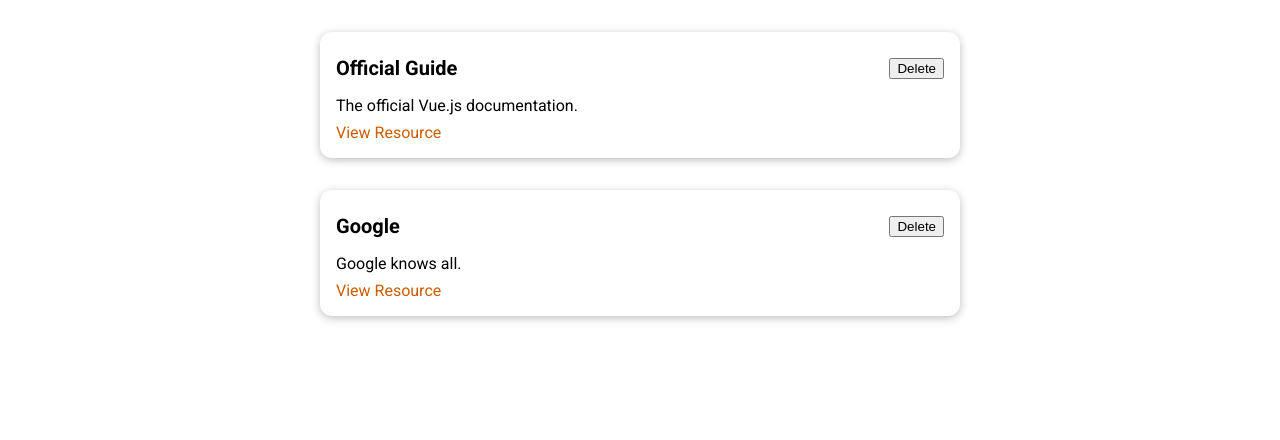
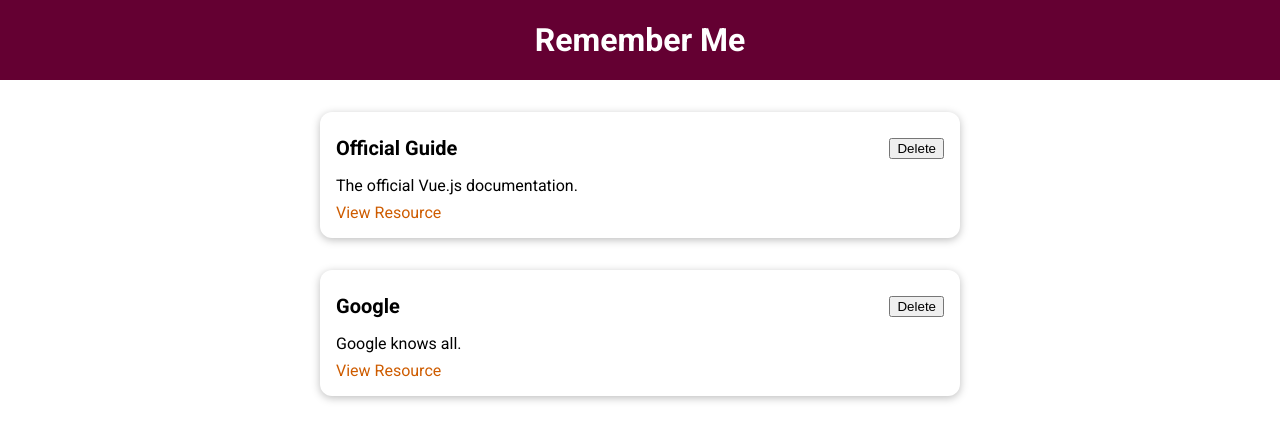
Before and after one commit to butters5789/vue-tcg-learning-resources-app, a Vue app: page / in a window 1280 px wide. Shown: the top 440 px of the page. Built offline with nearby package versions, Linux system fonts and the light colour scheme.

Commit message:
add header component

```diff
--- a/src/App.vue
+++ b/src/App.vue
@@ -1,13 +1,16 @@
 <template>
+  <the-header title="Remember Me"></the-header>
   <learning-resources :resources="learningResources"></learning-resources>
 </template>
 
 <script>
 import LearningResources from './components/learning-resources/LearningResources.vue';
+import TheHeader from './components/layouts/TheHeader.vue'
 
 export default {
   components: {
     LearningResources,
+    TheHeader,
   },
   data() {
     return {
--- /dev/null
+++ b/src/components/layouts/TheHeader.vue
@@ -0,0 +1,32 @@
+<template>
+  <header>
+    <h1>{{ title }}</h1>
+  </header>
+</template>
+
+<script>
+export default {
+  props: {
+    title: {
+      type: String,
+      required: true,
+    },
+  },
+};
+</script>
+
+<style scoped>
+header {
+  width: 100%;
+  height: 5rem;
+  background-color: #640032;
+  display: flex;
+  justify-content: center;
+  align-items: center;
+}
+
+header h1 {
+  color: white;
+  margin: 0;
+}
+</style>
```
